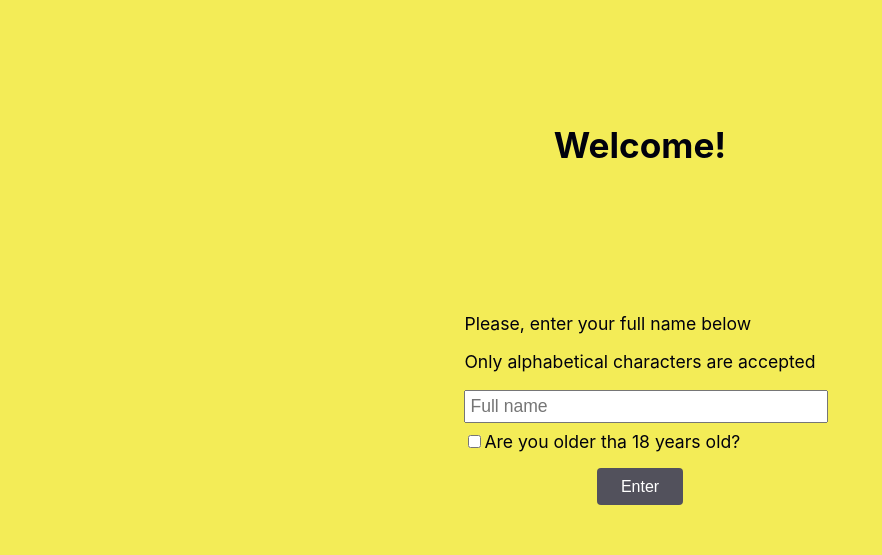
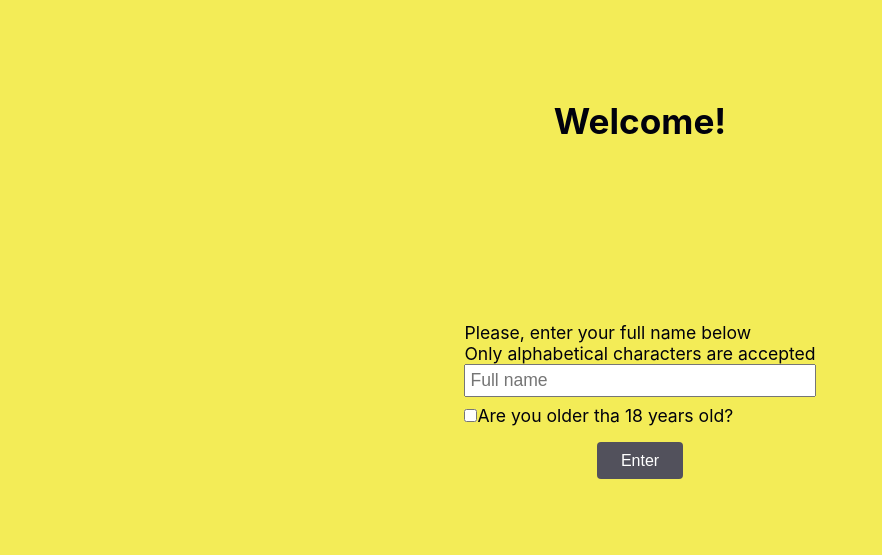
Before and after one commit to BrenoMaia98/BEES-project, a React (Create React App) app: page / in a window 1280 px wide. Shown: the top 555 px of the page, without its empty margins (0-882 px from the left). Built offline with nearby package versions, Linux system fonts and the light colour scheme; the HTML template or start-up script is replaced by a standard one.

Commit message:
reseting padding and margin of * HTML tags for easier style

```diff
--- a/src/index.css
+++ b/src/index.css
@@ -1,10 +1,17 @@
+* {
+  margin: 0px;
+  padding: 0px;
+  box-sizing: border-box;
+  -moz-box-sizing: border-box;
+}
+
 body {
-  margin: 0;
   font-family: -apple-system, BlinkMacSystemFont, 'Segoe UI', 'Roboto', 'Oxygen',
     'Ubuntu', 'Cantarell', 'Fira Sans', 'Droid Sans', 'Helvetica Neue',
     sans-serif;
   -webkit-font-smoothing: antialiased;
   -moz-osx-font-smoothing: grayscale;
+  text-rendering: optimizeLegibility;
 }
 html {
   font-size: 67.5%;
```
Also changed, not shown: 1 other file (tests, documents, lock files or other folders).
